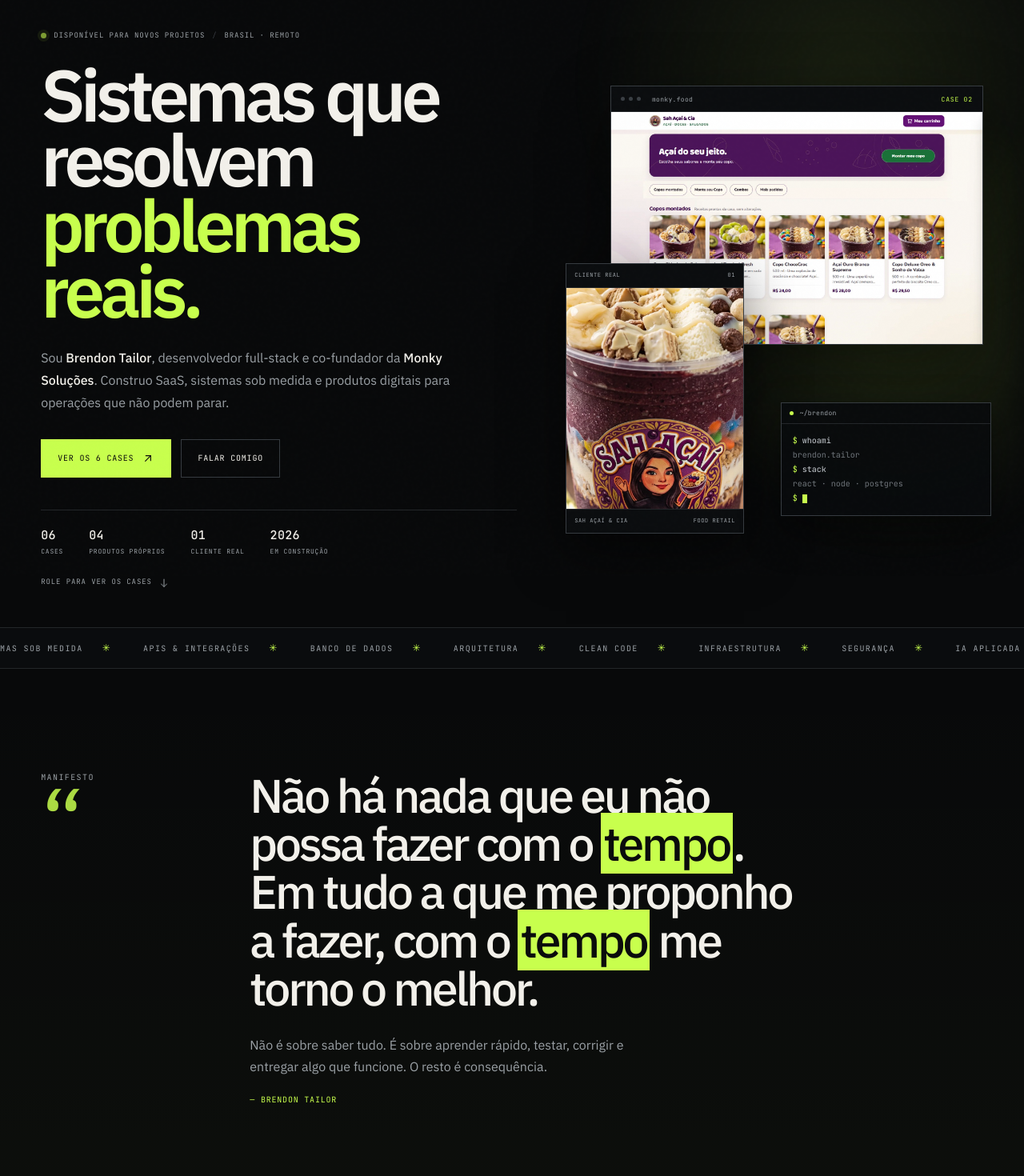
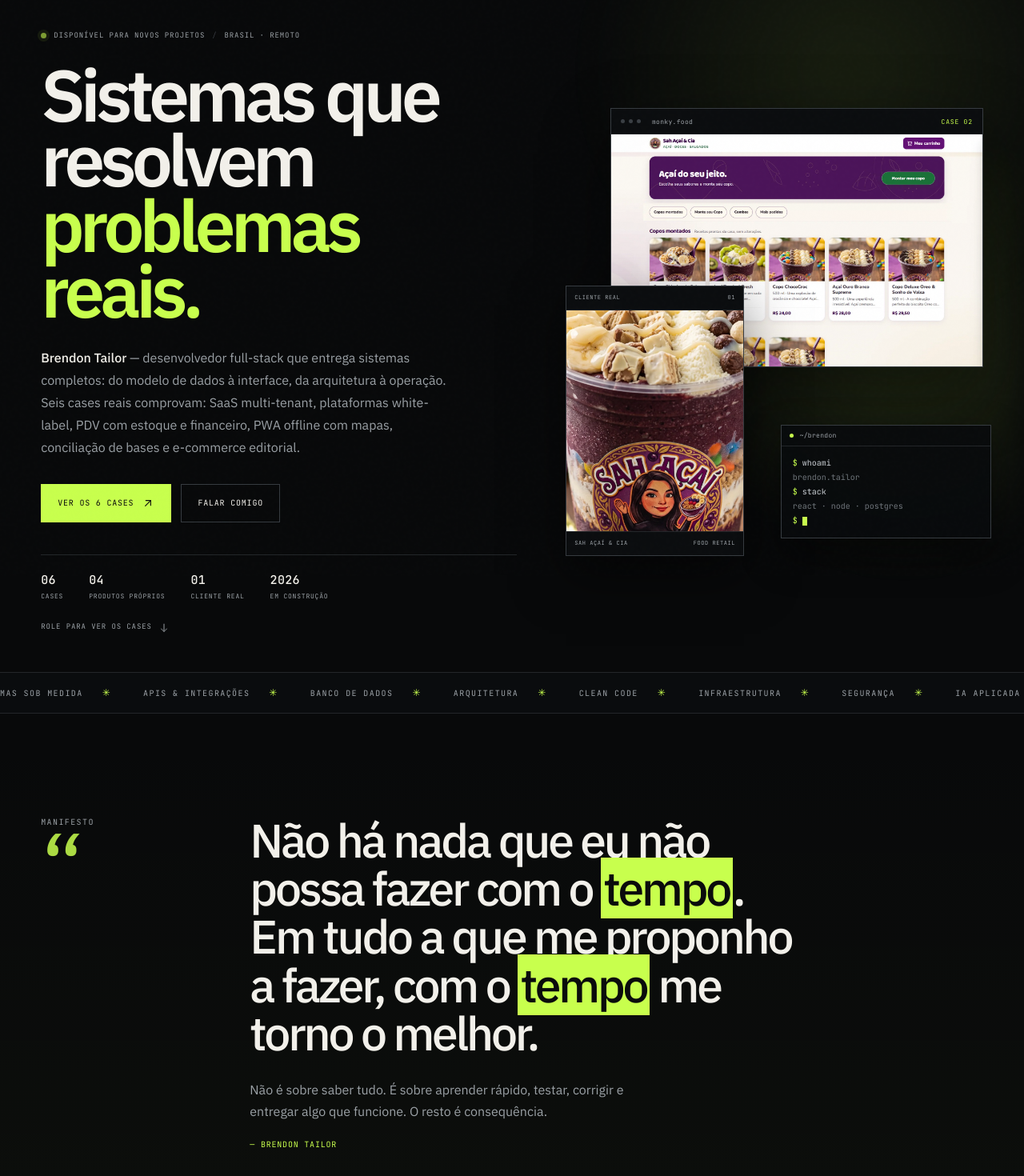
Before and after one commit to Brendontailor/portfolio-site, a Next.js app: page / in a window 1280 px wide. Shown: the part 80-1550 px from the top of the page at 80% size. Built offline with nearby package versions, Linux system fonts and the light colour scheme; no server answers.

Commit message:
feat: hero & about reformulado — foco no dev Brendon, cases como prova de experiência

```diff
--- a/src/app/layout.tsx
+++ b/src/app/layout.tsx
@@ -43,7 +43,7 @@
     "Node.js",
     "TypeScript",
     "PostgreSQL",
-    "Monky Soluções",
+    "Portfólio",
   ],
   openGraph: {
     type: "website",
--- a/src/components/home/about-section.tsx
+++ b/src/components/home/about-section.tsx
@@ -40,76 +40,30 @@
             </div>
             <div className="about-portrait-bottom">
               <span>Full-stack developer</span>
-              <span>Monky Soluções</span>
+              <span>Brasil · remoto</span>
             </div>
           </Reveal>
 
           <Reveal className="about-bio" delay={110}>
             <p className="about-lede">
-              Sou Brendon Tailor, desenvolvedor full-stack e co-fundador da
-              Monky Soluções. Gosto de problemas que começam fora da tela: uma
-              operação que trava, uma planilha que não fecha, um processo que só
-              existe na cabeça de quem faz.
+              Desenvolvo sistemas full-stack há anos — do zero à operação real.
+              Minha especialidade: transformar operações caóticas em software que
+              roda sem supervisão constante.
             </p>
             <p>
-              Meu trabalho é traduzir isso em sistema — com regra no lugar
-              certo, dados consistentes e uma interface que não exige manual.
-              Já coloquei uma loja real em operação, estou construindo uma
-              plataforma multi-tenant e mantenho um laboratório de algoritmos e
-              experimentos.
+              Cada case abaixo prova um ângulo diferente:
             </p>
-
-            <div className="about-principles">
-              <div className="principle">
-                <span>01</span>
-                <div>
-                  <strong>Entender a operação antes do código.</strong>
-                  <p>
-                    O melhor sistema é o que resolve o problema certo, não o que
-                    usa a stack da moda.
-                  </p>
-                </div>
-              </div>
-              <div className="principle">
-                <span>02</span>
-                <div>
-                  <strong>Colocar a regra no lugar certo.</strong>
-                  <p>
-                    Preço, permissão e validação não podem depender da boa
-                    vontade do navegador.
-                  </p>
-                </div>
-              </div>
-              <div className="principle">
-                <span>03</span>
-                <div>
-                  <strong>Entregar o que dá para manter.</strong>
-                  <p>
-                    Código legível, decisão documentada e uma solução que a
-                    próxima pessoa consegue evoluir.
-                  </p>
-                </div>
-              </div>
-            </div>
-
-            <div className="about-stack" aria-label="Tecnologias do dia a dia">
-              <span>TypeScript</span>
-              <span>React</span>
-              <span>Next.js</span>
-              <span>Node.js</span>
-              <span>Express</span>
-              <span>Prisma</span>
-              <span>PostgreSQL</span>
-              <span>Tailwind</span>
-              <span>Docker</span>
-              <span>Git</span>
-            </div>
-
-            <div className="about-now">
-              <span className="tag">Agora: Monky Food</span>
-              <span className="tag">Estudando: arquitetura &amp; IA aplicada</span>
-              <span className="tag">Fora da tela: games e café</span>
-            </div>
+            <ul className="proof-list">
+              <li><strong>Sah Açaí & Cia</strong> — loja real pedindo pelo WhatsApp; backend valida preço, estoque e entrega link só depois de gravar o pedido no PostgreSQL.</li>
+              <li><strong>Monky Food</strong> — plataforma white-label multi-tenant: uma base, isolamento por <code>empresaId</code>, vitrine resolve pelo domínio, painel pela sessão.</li>
+              <li><strong>Monky Tech</strong> — PDV, estoque, compras, financeiro e auditoria multiempresa com wrapper Android pro balcão.</li>
+              <li><strong>RoutePilot</strong> — PWA offline com 120k endereços locais, busca fuzzy, regiões por polígono, rota com revisão humana e impressão A4.</li>
+              <li><strong>PortCont</strong> — conciliação de bases: PDF, XLSX, CSV entram no mesmo pipeline; fuzzy matching separa o certo do &ldquo;parecido&rdquo; pra revisão humana.</li>
+              <li><strong>Dropzone</strong> — e-commerce editorial com catálogo, carrinho, favoritos, auth, admin, avaliações, WhatsApp e módulos de IA (colaboração com Leonardo Rosler).</li>
+            </ul>
+            <p>
+              Stack do dia a dia: TypeScript, React, Next.js, Node.js, Express, Prisma, PostgreSQL, Tailwind, Docker, Git.
+            </p>
           </Reveal>
         </div>
       </div>
--- a/src/components/home/hero.tsx
+++ b/src/components/home/hero.tsx
@@ -24,10 +24,12 @@
           </h1>
 
           <p className="hero-lede">
-            Sou <strong>Brendon Tailor</strong>, desenvolvedor full-stack e
-            co-fundador da <strong>Monky Soluções</strong>. Construo SaaS,
-            sistemas sob medida e produtos digitais para operações que não
-            podem parar.
+            <strong>Brendon Tailor</strong> — desenvolvedor full-stack que entrega sistemas
+            completos: do modelo de dados à interface, da arquitetura à operação.
+            <br />
+            Seis cases reais comprovam: SaaS multi-tenant, plataformas white-label,
+            PDV com estoque e financeiro, PWA offline com mapas, conciliação de bases
+            e e-commerce editorial.
           </p>
 
           <div className="hero-actions">
--- a/src/components/site-footer.tsx
+++ b/src/components/site-footer.tsx
@@ -11,7 +11,7 @@
           <BrandMark />
           <div>
             <strong>Brendon Tailor</strong>
-            <span>Full-stack developer · Monky Soluções</span>
+            <span>Full-stack developer</span>
           </div>
         </div>
 
--- a/src/data/site.ts
+++ b/src/data/site.ts
@@ -2,14 +2,14 @@
   name: "Brendon Tailor",
   firstName: "Brendon",
   role: "Desenvolvedor full-stack",
-  company: "Monky Soluções",
+  company: "Brendon Tailor",
   email: "brendontailor040@gmail.com",
   github: "https://github.com/Brendontailor",
   location: "Brasil · remoto",
   availability: "Disponível para novos projetos",
   url: "https://brendontailor.vercel.app",
   description:
-    "Portfólio de Brendon Tailor, desenvolvedor full-stack e co-fundador da Monky Soluções. SaaS, sistemas sob medida e produtos digitais para operações reais.",
+    "Portfólio de Brendon Tailor, desenvolvedor full-stack. SaaS, sistemas sob medida e produtos digitais para operações reais.",
   nav: [
     { label: "Cases", href: "/#cases" },
     { label: "Conhecimento", href: "/#conhecimento" },
```
